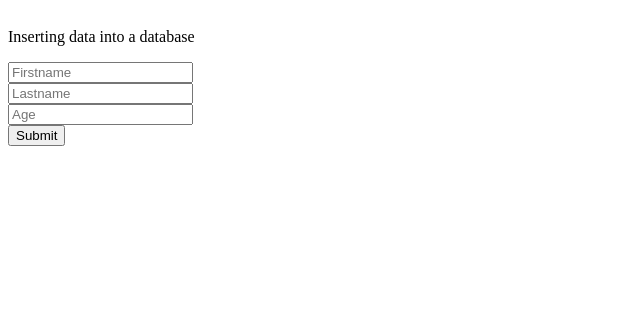
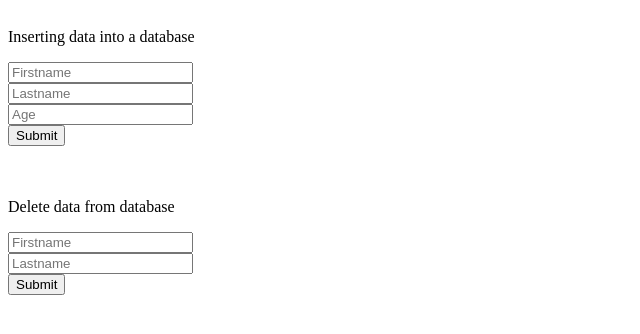
Before and after one commit to nblumfelds/Nils1, a PHP site: page / in a window 1280 px wide. Shown: the part 182-516 px from the top of the page, without its empty margins (0-640 px from the left). Run offline with PHP 8.4, Linux system fonts and the light colour scheme; data that the repository does not hold is empty.

Commit message:
Deletion added

```diff
--- a/index.php
+++ b/index.php
@@ -64,5 +64,18 @@
     <br>
 </form>
 
+<br>
+<br>
+        <p>Delete data from database</p>
+
+<form action="unsubmit.php" method="POST">
+    <input type="text" name="-first" placeholder="Firstname">
+    <br>
+    <input type="text" name="-last" placeholder="Lastname">
+    <br>
+    <button type="submit" name="submit">Submit</button>
+    <br>
+</form>
+
 </body>
 </html>
```
Also changed, not shown: unsubmit.php (added, +12 -0 lines).
